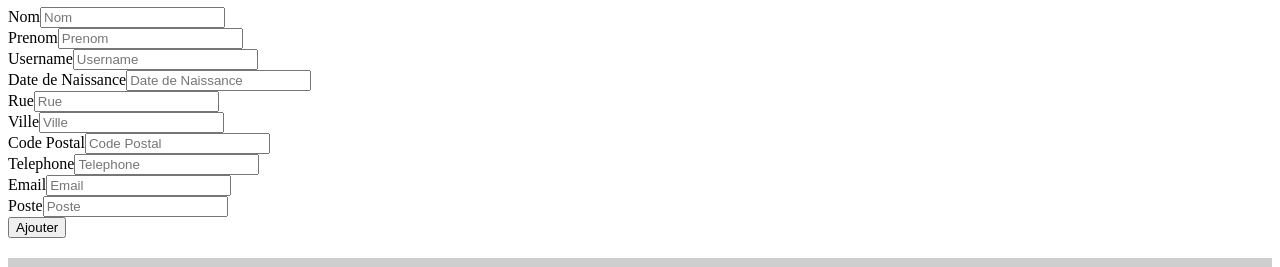
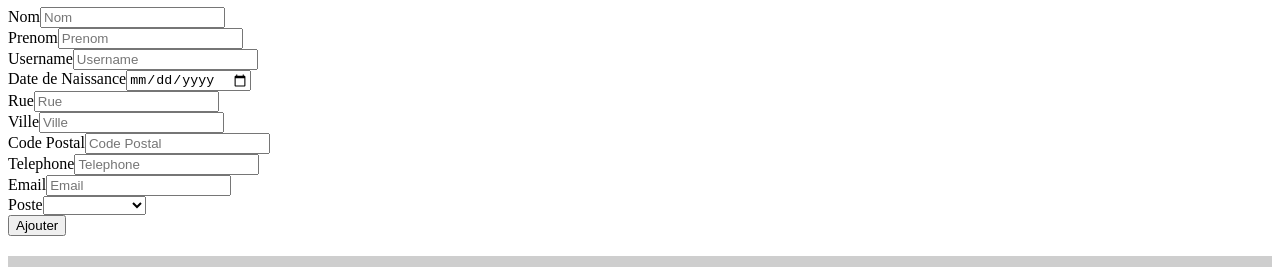
Before and after one commit to Ousmane8/BNT-Angular, an Angular app: page /create in a window 1280 px wide. Shown: the part 395-662 px from the top of the page. Built offline with nearby package versions, Linux system fonts and the light colour scheme.

Commit message:
modification en cours

```diff
--- a/src/app/pages/create/create.component.html
+++ b/src/app/pages/create/create.component.html
@@ -27,7 +27,7 @@
   <div class="col">
     <div class="form-group">
         <label>Date de Naissance</label>
-        <input type="text" class="form-control" placeholder="Date de Naissance" [value]="formCreate.birthday" (change)="formCreate.birthday = $event.target.value">
+        <input type="date" class="form-control" placeholder="Date de Naissance" [value]="formCreate.birthday" (change)="formCreate.birthday = $event.target.value">
     </div>
 </div>
   </div>
@@ -66,7 +66,13 @@
   <div class="col">
     <div class="form-group">
         <label>Poste</label>
-        <input type="text" class="form-control" placeholder="Poste" [value]="formCreate.post" (change)="formCreate.post = $event.target.value">
+        <select type="text" type="text" class="form-control"  [value]="formCreate.post" (change)="formCreate.post = $event.target.value">
+            <option></option>
+            <option>chef de projet</option>
+            <option>développeur</option>
+            <option>commercial</option>
+            <option>intégrateur</option>
+          </select>
     </div>
 </div>
 </div>
--- a/src/app/pages/createproject/createproject.component.html
+++ b/src/app/pages/createproject/createproject.component.html
@@ -43,7 +43,7 @@
     <div class="col">
       <div class="form-group">
           <label>Montant</label>
-          <input type="number + '' + €" class="form-control" placeholder="Montant" [value]="formCreate.sum" (change)="formCreate.sum = $event.target.value">
+          <input type="text" class="form-control" placeholder="Montant" [value]="formCreate.sum" (change)="formCreate.sum = $event.target.value" />
       </div>
       </div>
       <div class="col">
--- a/src/app/pages/customer/customer.component.html
+++ b/src/app/pages/customer/customer.component.html
@@ -39,7 +39,7 @@
         <strong>Prenom</strong>
     </div>
     <div class="col-xs-12 col-md-10">
-        {{customer.firstname|uppercase}}
+        {{customer.firstname}}
     </div>
     <div class="col-xs-12 col-md-2">
       <strong>Telephone</strong>
--- a/src/app/pages/home/home.component.html
+++ b/src/app/pages/home/home.component.html
@@ -3,6 +3,9 @@
 <p>Lorem ipsum dolor sit amet, consectetur adipisicing elit, sed do eiusmod tempor incididunt ut labore et dolore magna aliqua. Ut enim ad minim veniam, quis nostrud exercitation ullamco laboris nisi ut aliquip ex ea commodo consequat. Duis aute irure dolor in reprehenderit in voluptate velit esse cillum dolore eu fugiat nulla pariatur. Excepteur sint occaecat cupidatat non proident, sunt in culpa qui officia deserunt mollit anim id est laborum.</p>
 <p>Lorem ipsum dolor sit amet, consectetur adipisicing elit, sed do eiusmod tempor incididunt ut labore et dolore magna aliqua. Ut enim ad minim veniam, quis nostrud exercitation ullamco laboris nisi ut aliquip ex ea commodo consequat. Duis aute irure dolor in reprehenderit in voluptate velit esse cillum dolore eu fugiat nulla pariatur. Excepteur sint occaecat cupidatat non proident, sunt in culpa qui officia deserunt mollit anim id est laborum.</p>
 
+<a routerLink="/projects" class="btn btn-primary">
+    liste des projets
+</a>
 <a routerLink="/employees" class="btn btn-primary">
     liste des utilisateurs
 </a>
--- a/src/app/pages/update/update.component.html
+++ b/src/app/pages/update/update.component.html
@@ -27,7 +27,7 @@
   <div class="col">
     <div class="form-group">
         <label>Date de Naissance</label>
-        <input type="text" class="form-control" placeholder="Date de Naissance" [value]="employee.birthday" (change)="formUpdate.birthday = $event.target.value">
+        <input type="date" class="form-control" placeholder="Date de Naissance" [value]="employee.birthday" (change)="formUpdate.birthday = $event.target.value">
     </div>
 </div>
   </div>
@@ -66,7 +66,13 @@
   <div class="col">
     <div class="form-group">
         <label>Poste</label>
-        <input type="text" class="form-control" placeholder="Poste" [value]="employee.post" (change)="formUpdate.post = $event.target.value">
+        <select type="text" class="form-control" placeholder="Poste" [value]="employee.post" (change)="formUpdate.post = $event.target.value">
+            <option ></option>
+            <option>chef de projet</option>
+            <option>développeur</option>
+            <option>commercial</option>
+            <option>intégrateur</option>
+          </select>
     </div>
 </div>
 </div>
--- a/src/app/pages/updatecustomer/updatecustomer.component.html
+++ b/src/app/pages/updatecustomer/updatecustomer.component.html
@@ -43,7 +43,7 @@
     <div class="col">
         <div class="form-group">
             <label>Prenom</label>
-            <input type="text" class="form-control" placeholder="Prenom" [value]="customer.fisrtname" (change)="formUpdate.fisrtname = $event.target.value">
+            <input type="text" class="form-control" placeholder="Prenom" [value]="customer.firstname" (change)="formUpdate.firstname = $event.target.value">
         </div>
     </div>
     <div class="row">
--- a/src/app/services/customers.service.ts
+++ b/src/app/services/customers.service.ts
@@ -73,7 +73,7 @@ updatedCustomer(nameent,address,city,zipcode,name,
     "city":city,
     "zipcode":zipcode,
     "name":name,
-    "firsttname":firstname,
+    "firstname":firstname,
     "phone":phone,
     "email":email,
     "activity":activity
```
